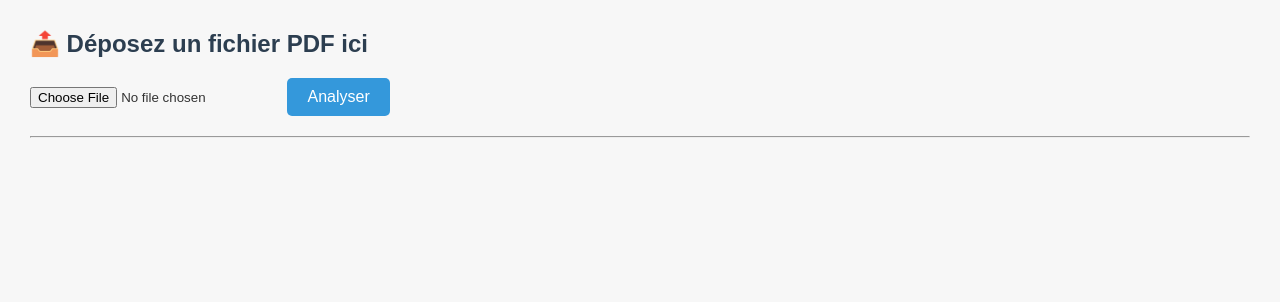
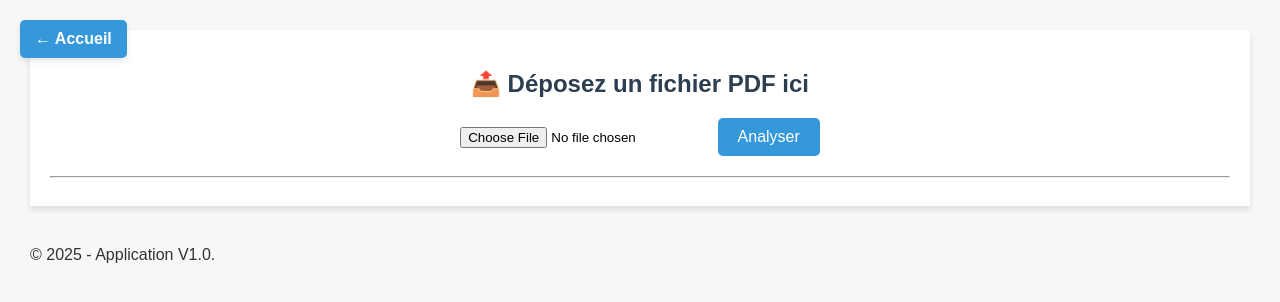
Before and after one commit to Elnico4040/gav, a Flask app: page /periodes-validees in a window 1280 px wide. Shown: the top 302 px of the page. Run offline with Flask 3, Linux system fonts and the light colour scheme.

Commit message:
Update index.html

```diff
--- a/templates/index.html
+++ b/templates/index.html
@@ -87,17 +87,44 @@
       border: 1px solid #ccc;
       font-family: monospace;
     }
+        /* Bouton retour en haut à gauche */
+    .back-button {
+      position: fixed;
+      top: 20px;
+      left: 20px;
+      background-color: #3498db;
+      color: white;
+      padding: 10px 15px;
+      border-radius: 5px;
+      text-decoration: none;
+      font-weight: bold;
+      box-shadow: 0 3px 6px rgba(0,0,0,0.1);
+      transition: background-color 0.3s ease;
+      z-index: 1000;
+    }
+    .back-button:hover {
+      background-color: #2980b9;
+    }
+    header {
+      background-color: #ffffff;
+      color: rgb(0, 0, 0);
+      padding: 20px;
+      text-align: center;
+      box-shadow: 0 4px 6px rgba(0, 0, 0, 0.1);
+      margin-bottom: 40px; /* espace sous le header */
+    }
   </style>
 </head>
 <body>
-
+  <header>
+    <a href="{{ url_for('home') }}" class="back-button">← Accueil</a>
     <h2>📤 Déposez un fichier PDF ici</h2>
     <form method="post" enctype="multipart/form-data">
       <input type="file" name="file" accept=".pdf,.odt,application/pdf,application/vnd.oasis.opendocument.text">
       <input type="submit" value="Analyser">
     </form>
     <hr>
-
+  </header>
   {% if start_guard or end_guard %}
     <div class="container">
       <div class="left result">
@@ -178,7 +205,7 @@
     <hr>
     <div class="result">
       <h4>📄 Texte extrait du PDF :</h4>
-      <pre class="text">{{ text }}</pre>
+      <div class="text">{{ text.replace('\n', '<br>') | safe }}</div>
     </div>
   {% endif %}
 
@@ -186,5 +213,9 @@
     {{ result|safe }}
   {% endif %}
 
+
+  <footer>
+    © 2025 - Application V1.0.
+  </footer>
 </body>
 </html>
```
Lines whose indentation alone changed are shown as unchanged.
